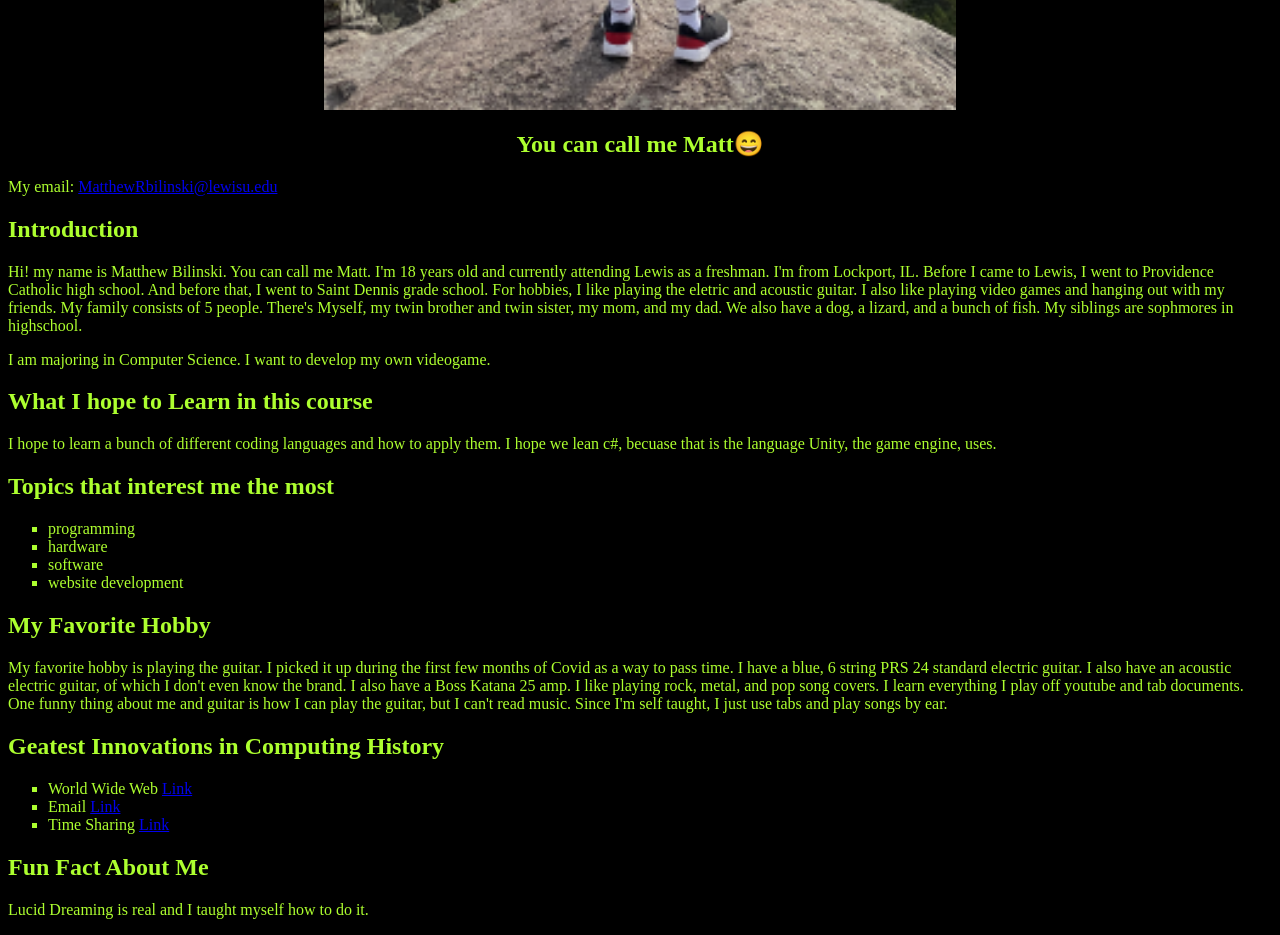
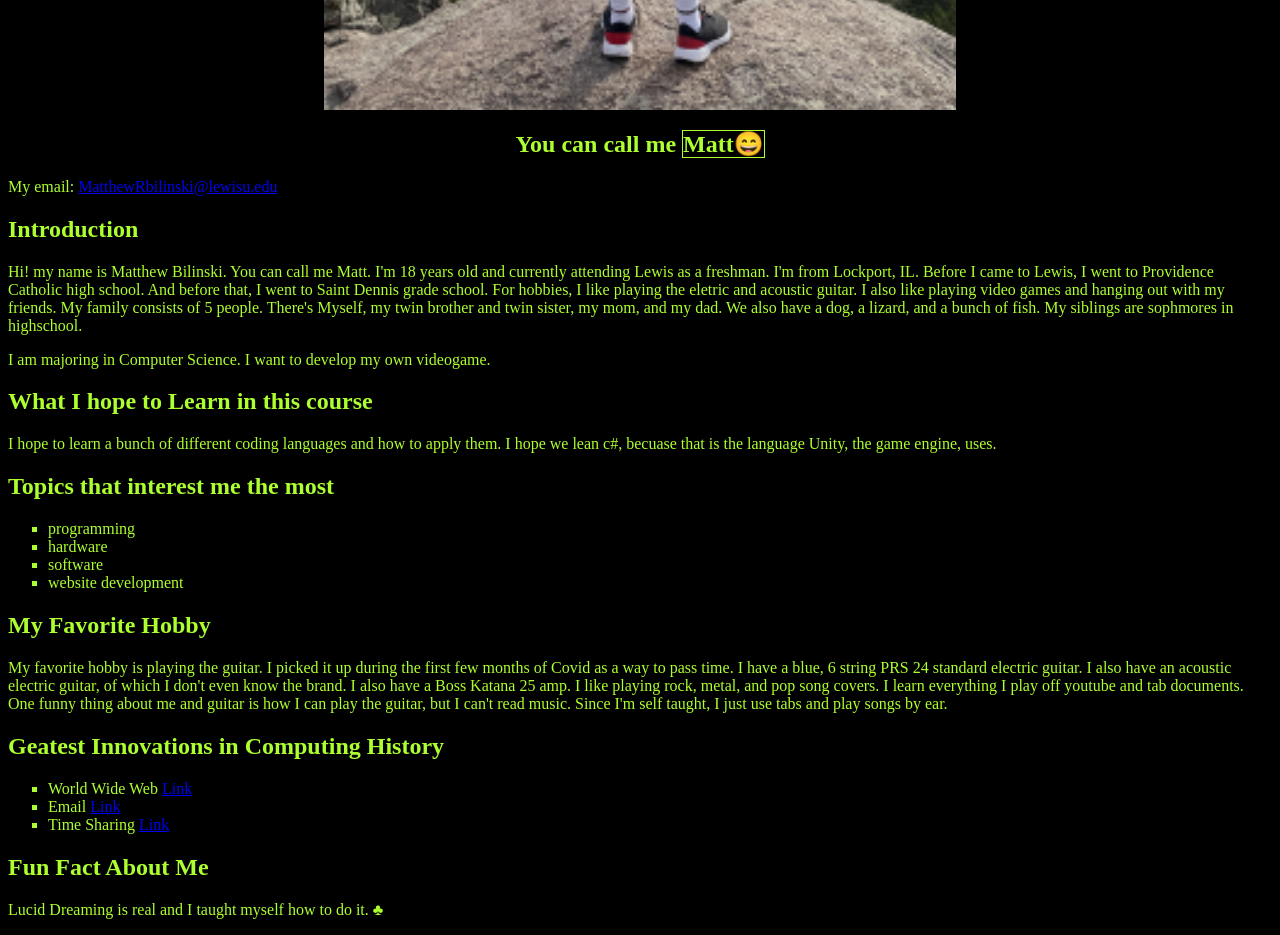
Before and after one commit to Mattbil2003/getting-to-know-eachother, a plain HTML site: page index.html in a window 1280 px wide. Shown: the part 900-1835 px from the top of the page. Drawn offline with Linux system fonts and the light colour scheme.

Commit message:
Update index.html

```diff
--- a/index.html
+++ b/index.html
@@ -10,7 +10,7 @@
     <h1 style="text-align:center;" class="solid">Matthew Bilinski</h1>
     </header>
     <img src="mehtml2.PNG" alt="MeinColarado" class=center class="solid">
-    <h2 style="text-align:center;">You can call me Matt&#128516</h2>
+    <h2 style="text-align:center;">You can call me <span style="border: 1px solid greenyellow">Matt&#128516</span></h2>
     <p sytle="text-allign:center;">My email: <a href="https://mail.google.com/">MatthewRbilinski@lewisu.edu</a></p>
 
 </head>
@@ -47,6 +47,6 @@ My favorite hobby is playing the guitar. I picked it up during the first few mon
 </ul>
 
 <h2>Fun Fact About Me</h2>
-<p>Lucid Dreaming is real and I taught myself how to do it.</p>
+<p>Lucid Dreaming is real and I taught myself how to do it. &clubs;</p>
 
 </body>
```
